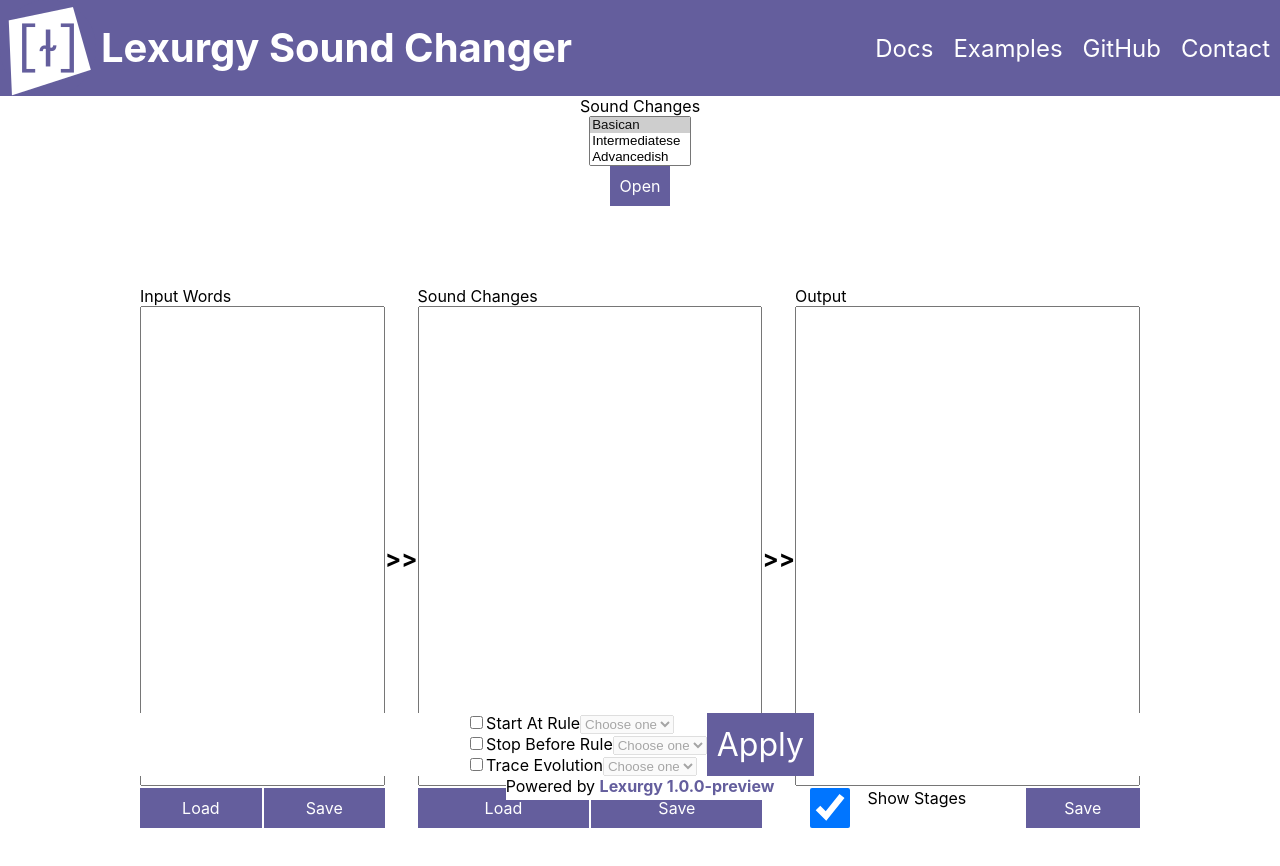
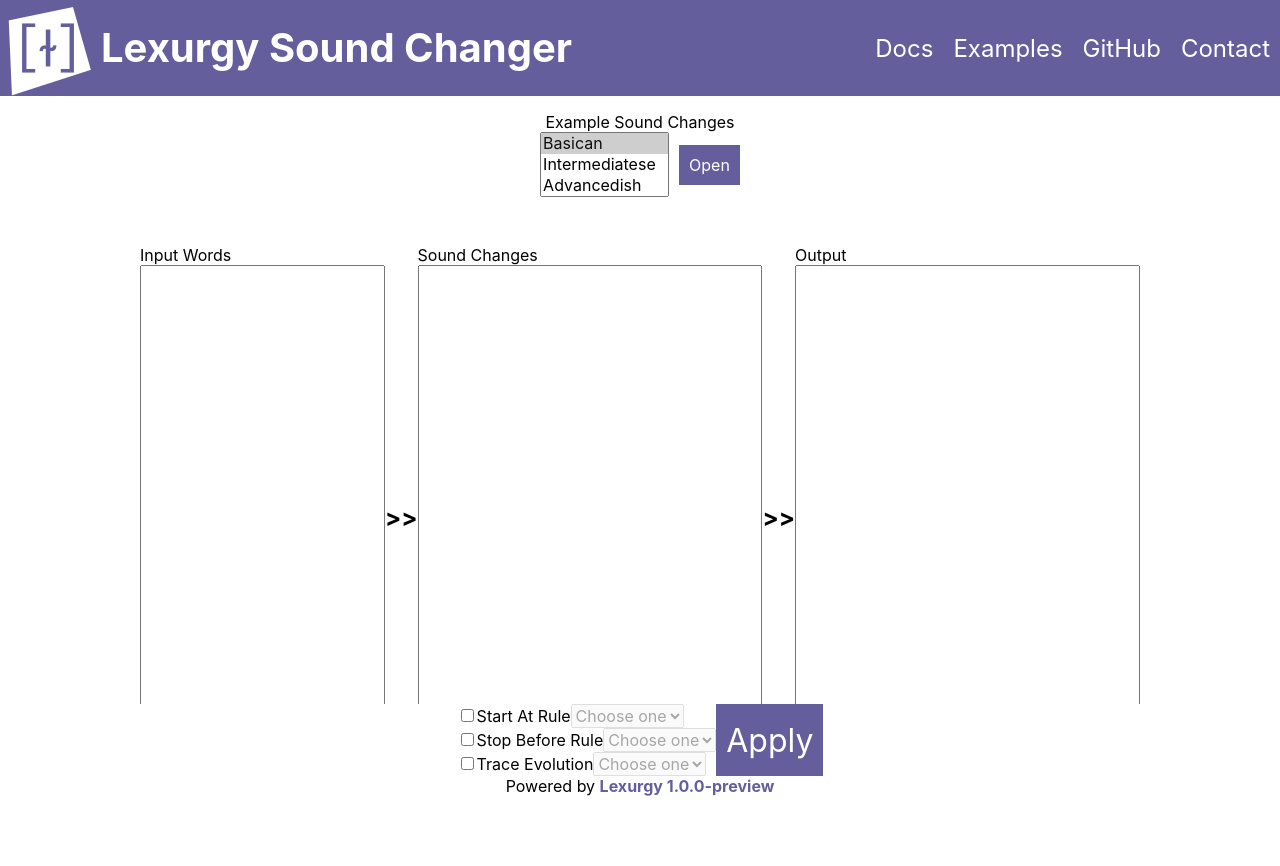
Before and after one commit to def-gthill/lexurgy-web, a Next.js app: page /examples/sc in a window 1280 px wide. Shown: the top 866 px of the page. Built offline with nearby package versions, Linux system fonts and the light colour scheme.

Commit message:
Prettification

```diff
--- a/pages/[exampleSet]/sc.js
+++ b/pages/[exampleSet]/sc.js
@@ -4,6 +4,7 @@ import React from "react";
 import Link from "next/link";
 import SC from "../../components/sc";
 import Frame from "../../components/frame"
+import styles from "../../styles/ExampleSC.module.css"
 
 export default class ExampleSC extends React.Component {
 
@@ -22,9 +23,12 @@ export default class ExampleSC extends React.Component {
     ))
     const selectedChangesId = examples[this.state.selectedChanges].changesId
     const selectedInputId = examples[this.state.selectedChanges].inputId
+    const exampleLink = `/${this.props.exampleSet}/sc?changes=${selectedChangesId}&input=${selectedInputId}`
     return (
       <Frame>
-        <label htmlFor="lscs">Sound Changes</label>
+        <div className={styles.exampleNav}>
+          <label htmlFor="lscs">Example Sound Changes</label>
+          <div className={styles.exampleMenu}>
             <select
               id="lscs"
               size={3}
@@ -33,9 +37,11 @@ export default class ExampleSC extends React.Component {
             >
               {options}
             </select>
-        <Link href={`/${this.props.exampleSet}/sc?changes=${selectedChangesId}&input=${selectedInputId}`}>
+            <Link href={exampleLink}>
               <a className="button">Open</a>
             </Link>
+          </div>
+        </div>
         <SC
           input={this.props.input}
           changes={this.props.changes}
--- /dev/null
+++ b/styles/ExampleSC.module.css
@@ -0,0 +1,12 @@
+.exampleNav {
+  display: flex;
+  flex-direction: column;
+  align-items: center;
+  margin: 1rem 0;
+}
+
+.exampleMenu {
+  display: flex;
+  align-items: center;
+  gap: 10px;
+}
--- a/styles/Frame.module.css
+++ b/styles/Frame.module.css
@@ -51,6 +51,8 @@
   background-color: white;
   position: fixed;
   bottom: 0;
+  width: 100%;
+  text-align: center;
 }
 
 @media (max-width: 875px) {
--- a/styles/SC.module.css
+++ b/styles/SC.module.css
@@ -1,5 +1,7 @@
 .main {
   justify-content: center;
+  margin-top: 2rem;
+  margin-bottom: 150px;
 }
 
 .grid {
@@ -8,7 +10,6 @@
   flex-direction: row;
   align-items: stretch;
   max-width: 1000px;
-  margin: 3rem 0;
 }
 
 .arrowContainer {
--- a/styles/globals.css
+++ b/styles/globals.css
@@ -26,7 +26,6 @@ a {
 main {
   width: 90%;
   margin: auto;
-  padding: 2rem 0;
   flex: 1;
   display: flex;
   flex-direction: column;
@@ -39,6 +38,11 @@ h1 {
   line-height: 1.15;
   font-size: 2.5rem;
   text-align: center;
+}
+
+select {
+  font-family: inherit;
+  font-size: inherit;
 }
 
 .button {
```
Lines whose indentation alone changed are shown as unchanged.
